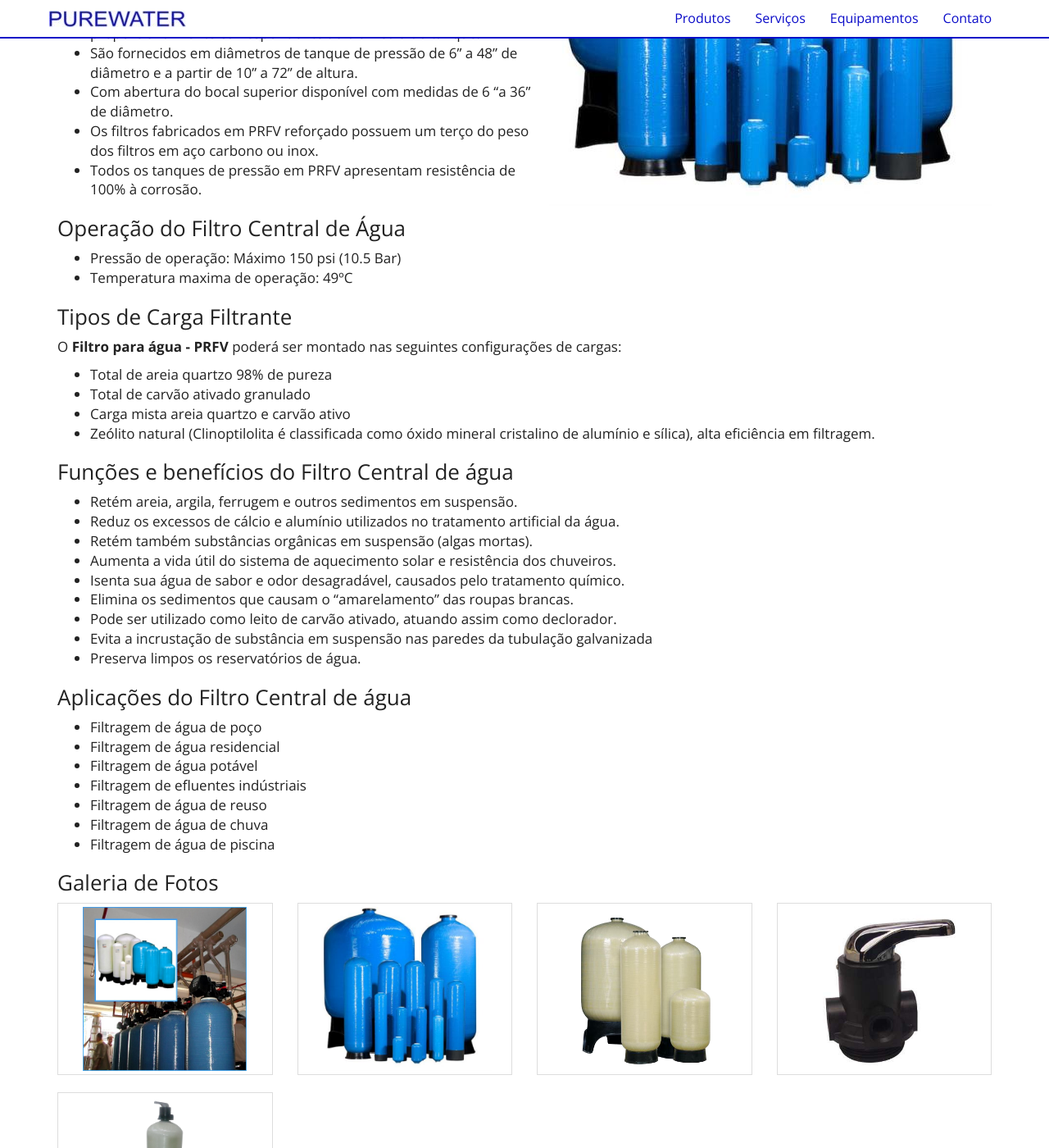
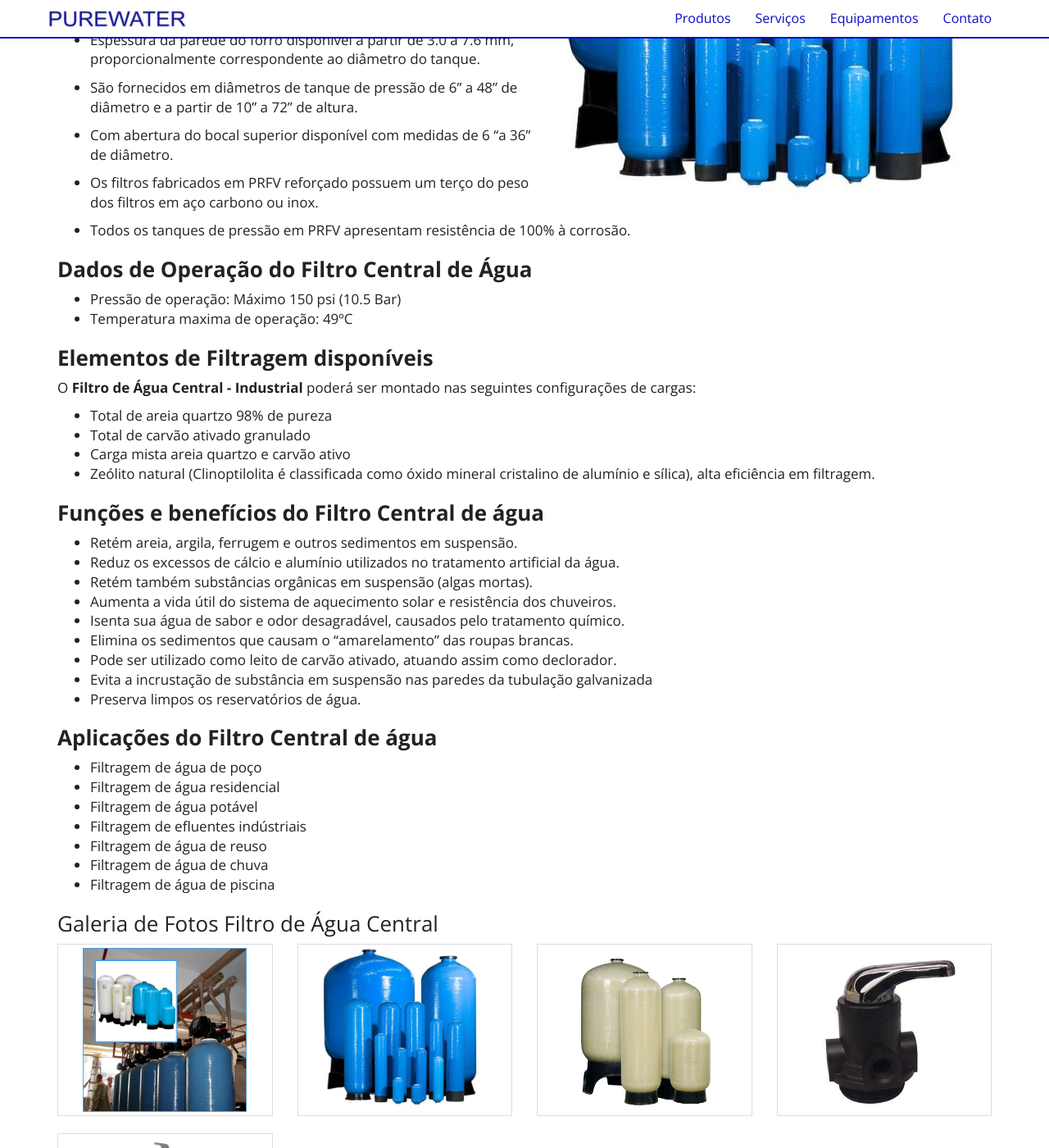
Before and after one commit to purewaterefluentes/purewaterefluentes.github.io, a Jekyll site: the page built from equipamentos/filtro-de-agua-central-industrial-fiberglass.md, in a window 1280 px wide and 1400 px high, scrolled down 633 px. Shown: the whole window at 82% size. Built offline with Jekyll 4.4.1, drawn with Linux system fonts in a browser that asks for light colours; nearby versions of some CDN libraries; library files that are not in the unit come from our copies.

Commit message:
Update filtro-de-agua-central-industrial-fiberglass.md

```diff
--- a/equipamentos/filtro-de-agua-central-industrial-fiberglass.md
+++ b/equipamentos/filtro-de-agua-central-industrial-fiberglass.md
@@ -10,28 +10,36 @@ subtitle: Fiberglass (PRFV)
 ## **Filtro de Água Central**
 
 - O cilindro de pressão do filtro central de água **PRFV** é fabricado com alta tecnologia e material composto por fiberglass (PRFV), de enrolamento filamentar e resina polivinilica de alta resistência química e física.
+
 - Todos os tanques de pressão, residenciais e comerciais, são feitos por uma tecnologia de moldagem por completo sem costura.
+
 - Todas as entradas de rosca são feitas de 30% de fibra de vidro e cheio com PP (Polipropileno), oque fornece maior força e resistência a temperatura e pressão.
+
 - Espessura da parede do forro disponível a partir de 3.0 a 7.6 mm, proporcionalmente correspondente ao diâmetro do tanque.
+
 - São fornecidos em diâmetros de tanque de pressão de 6" a 48" de diâmetro e a partir de 10" a 72" de altura.
+
 - Com abertura do bocal superior disponível com medidas de 6 "a 36" de diâmetro.
+
 - Os filtros fabricados em PRFV reforçado possuem um terço do peso dos filtros em aço carbono ou inox.
+
 - Todos os tanques de pressão em PRFV apresentam resistência de 100% à corrosão.
 
-### Operação do Filtro Central de Água
+### **Dados de Operação do Filtro Central de Água**
+
 - Pressão de operação: Máximo 150 psi (10.5 Bar)
 - Temperatura maxima de operação: 49ºC
 
-### Tipos de Carga Filtrante
+### **Elementos de Filtragem disponíveis**
 
-O **Filtro para água - PRFV** poderá ser montado nas seguintes configurações de cargas:
+O **Filtro de Água Central - Industrial** poderá ser montado nas seguintes configurações de cargas:
 
 - Total de areia quartzo 98% de pureza
 - Total de carvão ativado granulado
 - Carga mista areia quartzo e carvão ativo
 - Zeólito natural (Clinoptilolita é classificada como óxido mineral cristalino de alumínio e sílica), alta eficiência em filtragem.
 
-### Funções e benefícios do Filtro Central de água
+### **Funções e benefícios do Filtro Central de água**
 
 - Retém areia, argila, ferrugem e outros sedimentos em suspensão.
 - Reduz os excessos de cálcio e alumínio utilizados no tratamento artificial da água.
@@ -43,7 +51,7 @@ O **Filtro para água - PRFV** poderá ser montado nas seguintes configurações
 - Evita a incrustação de substância em suspensão nas paredes da tubulação galvanizada
 - Preserva limpos os reservatórios de água.
 
-### Aplicações do Filtro Central de água
+### **Aplicações do Filtro Central de água**
 
 - Filtragem de água de poço
 - Filtragem de água residencial
@@ -53,6 +61,6 @@ O **Filtro para água - PRFV** poderá ser montado nas seguintes configurações
 - Filtragem de água de chuva
 - Filtragem de água de piscina
 
-### Galeria de Fotos
+### Galeria de Fotos Filtro de Água Central
 
 {% include purewater/equipamentos/galeria-filtro-prfv.html %}
```
